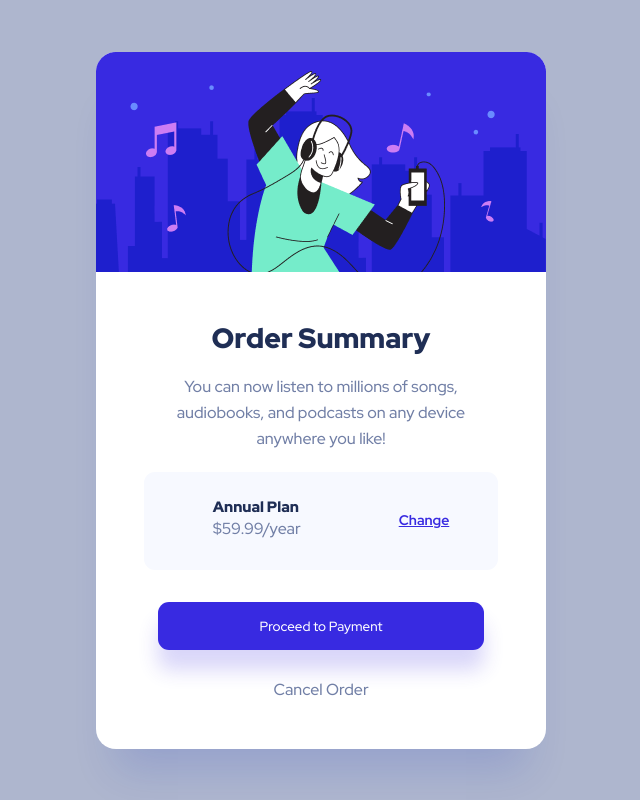
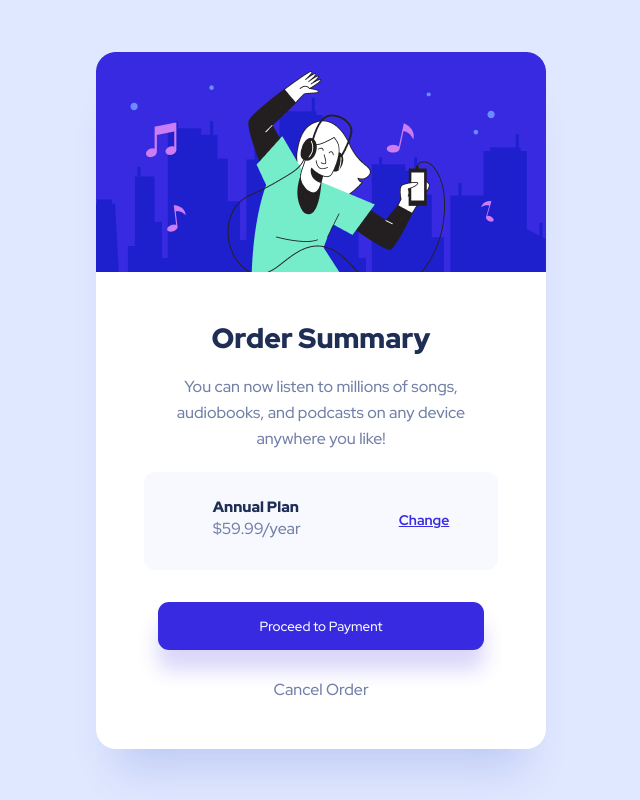
Before and after one commit to joopWU/order-summary-component, a plain HTML site: page index.html in a window 1280 px wide. Shown: the whole page, without its empty margins (319-959 px from the left). Drawn offline with Linux system fonts and the light colour scheme.

Commit message:
add the right background color

```diff
--- a/style.css
+++ b/style.css
@@ -12,7 +12,7 @@ body {
     background-repeat: no-repeat;
 
     background-size: contain;
-    background-color: #aeb6ce;
+    background-color: #E0E8FF;
 }
 
 .container {
```
